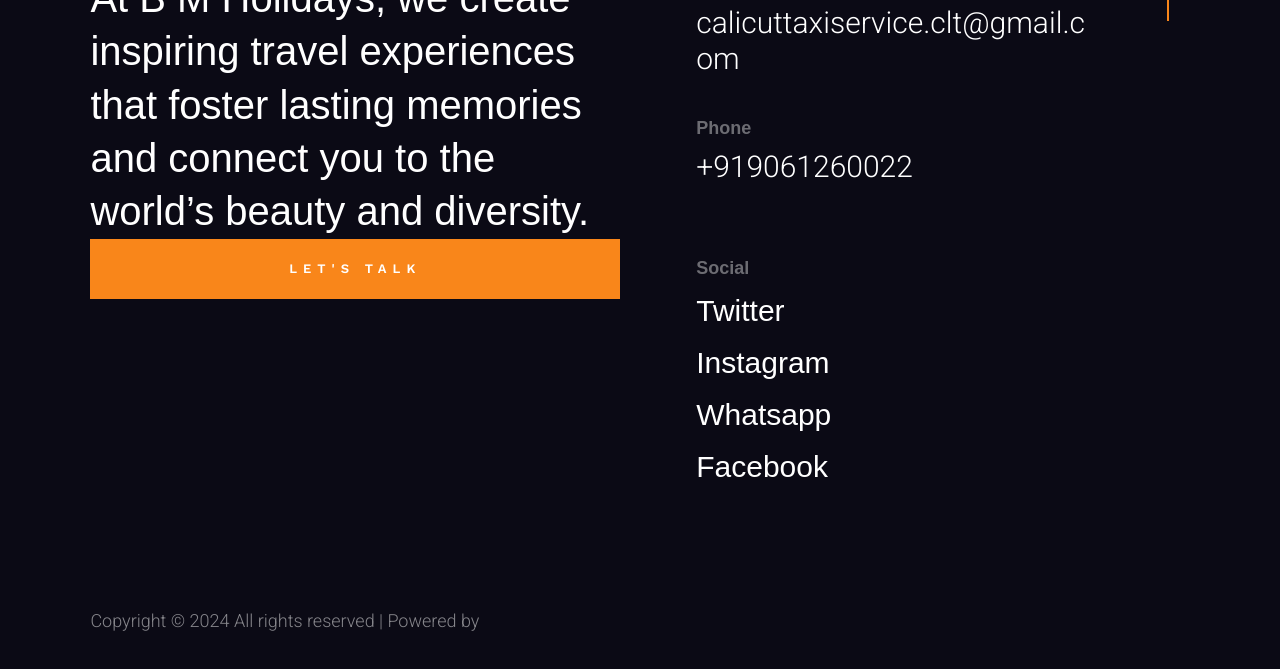
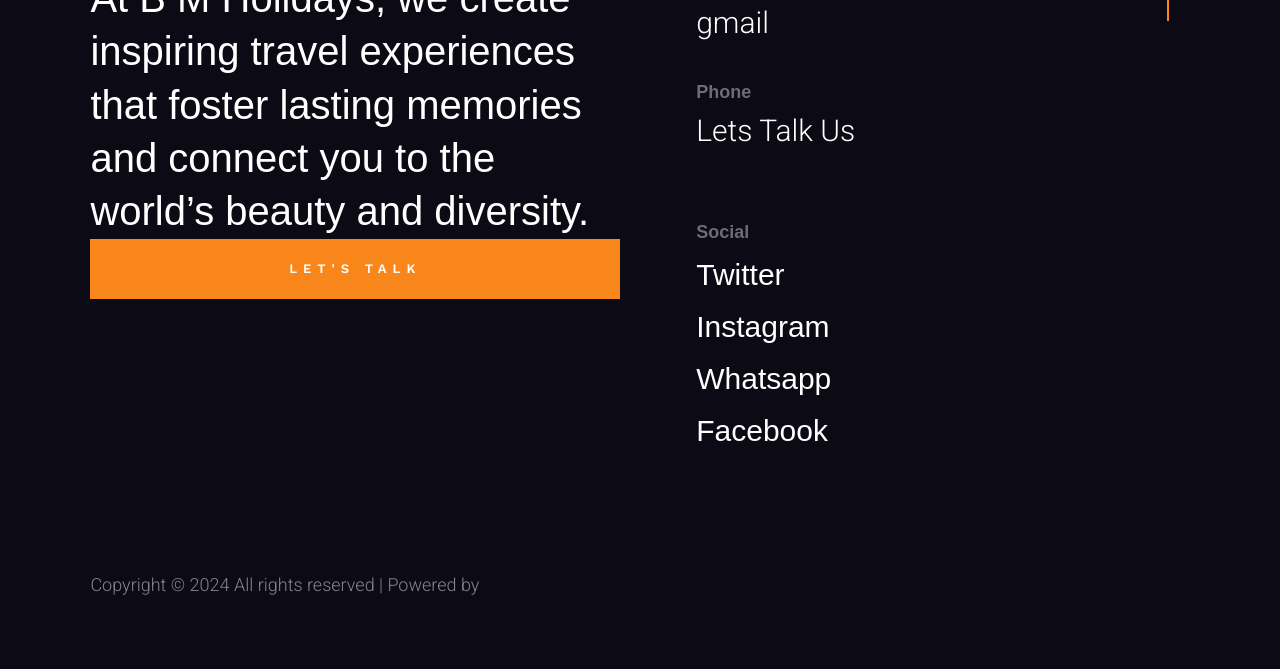
Before and after one commit to Adarsh-Sunil-k/bm_holidays, a plain HTML site: page index.html in a window 1280 px wide. Shown: the part 4027-4696 px from the top of the page. Drawn offline with nearby package versions, Linux system fonts and the light colour scheme; a web font is replaced by a local one.

Commit message:
version 1.2

```diff
--- a/index.html
+++ b/index.html
@@ -410,7 +410,7 @@
                             Email
                         </h5>
                         <p class="footer-contact-block__content">
-                            <a href="mailto:#0">calicuttaxiservice.clt@gmail.com</a>
+                            <a href="mailto:calicuttaxiservice.clt@gmail.com">gmail</a>
                         </p>
                     </div> <!-- end footer-contact-block -->
                     <div class="footer-contact-block" data-aos="fade-up">
@@ -418,7 +418,7 @@
                             Phone
                         </h5>
                         <p class="footer-contact-block__content">
-                            <a href="tel:#">+919061260022</a>
+                            <a href="tel:+919061260022">Lets Talk Us</a>
                         </p>
                     </div> <!-- end footer-contact-block -->
                     <br>
```
